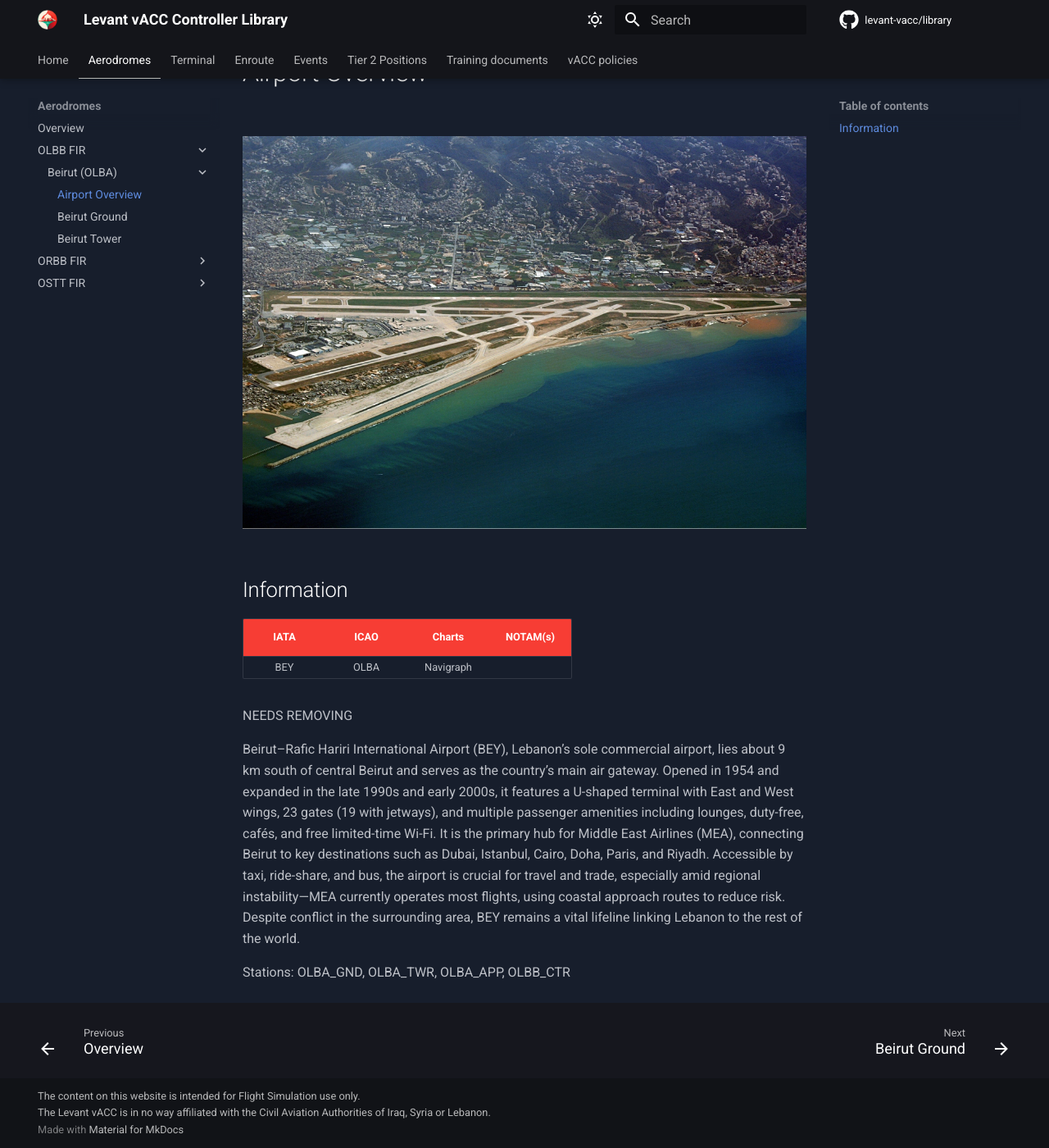
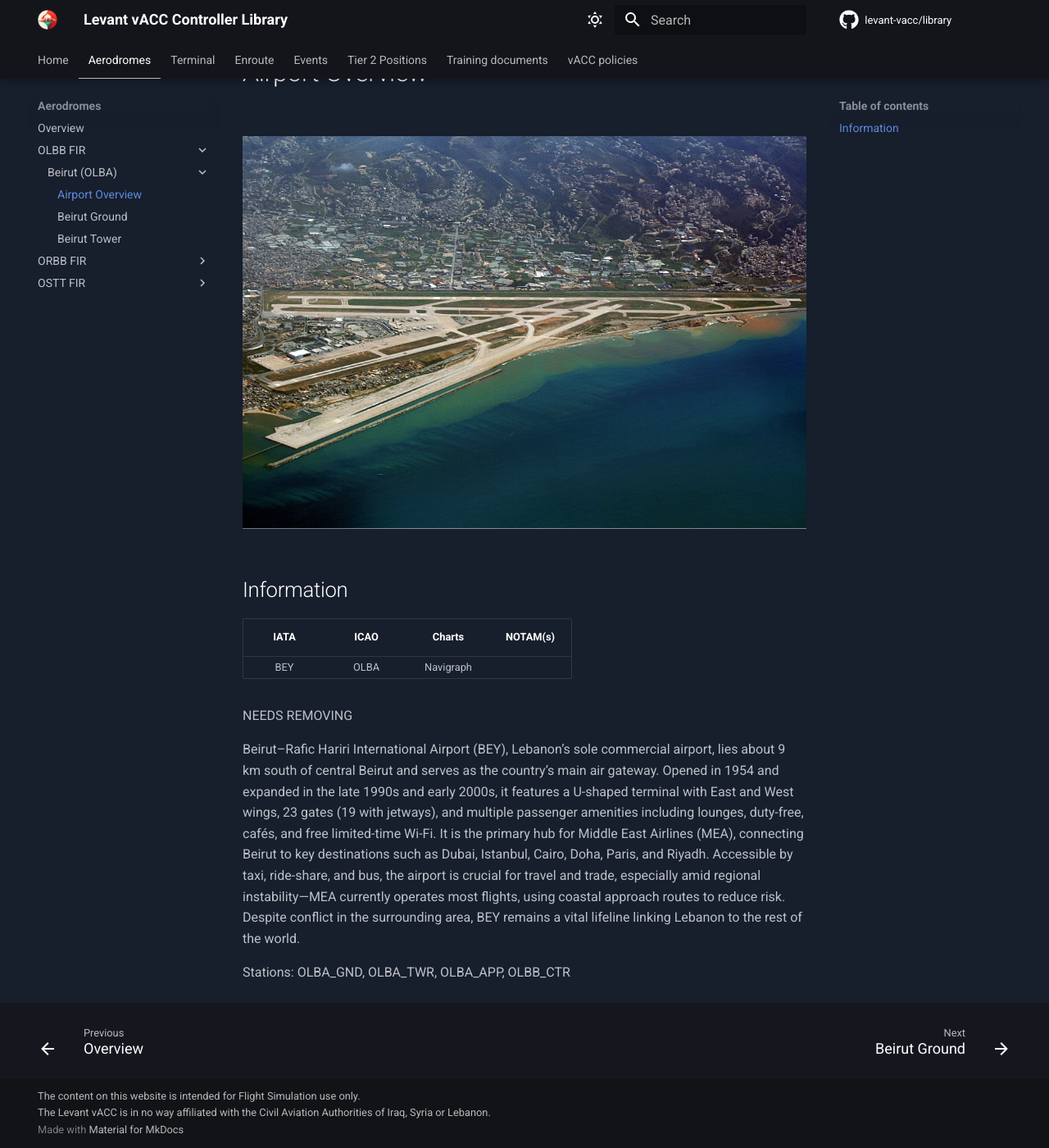
Before and after one commit to Levant-vACC/Levant-vACC-library, an MkDocs documentation site: the page built from docs/Aerodromes/OLBB FIR/Beirut (OLBA)/Airport Overview.md, in a window 1280 px wide and 1400 px high, scrolled down 164 px. Shown: the whole window at 82% size. Built offline with MkDocs 1.6.1 and Material for MkDocs 9.7.7, drawn with Linux system fonts in a browser that asks for light colours; comment, search, counter and statistics services are not loaded.

Commit message:
update to colours

```diff
--- a/docs/stylesheets/extra.css
+++ b/docs/stylesheets/extra.css
@@ -115,7 +115,7 @@ h4 {
 /*Table Styling*/
 .md-typeset table:not([class]) th {
   font-weight: bold;
-  background-color: #f73d34;
+  background-color: #171e2c;
   color: var(--md-default-table-header-text);
 }
 
@@ -127,7 +127,7 @@ h4 {
 
 /* Tasklist */
 .md-typeset [type=checkbox]:checked+.task-list-indicator:before {
-  background-color: #f73d34;
+  background-color: #171e2c;
 }
 
 /* Coord Examples */
```
Also changed, not shown: 2 other files.
